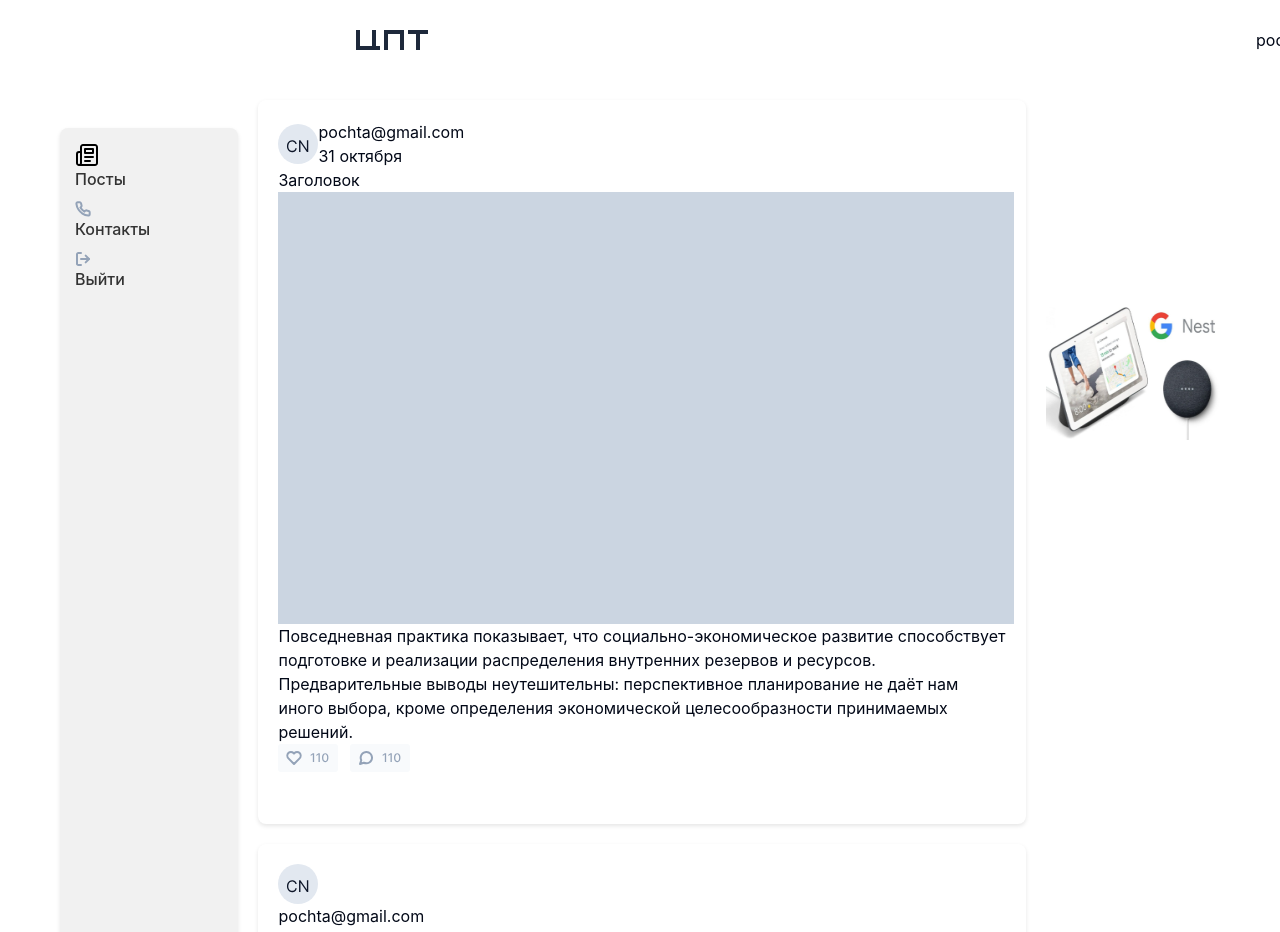
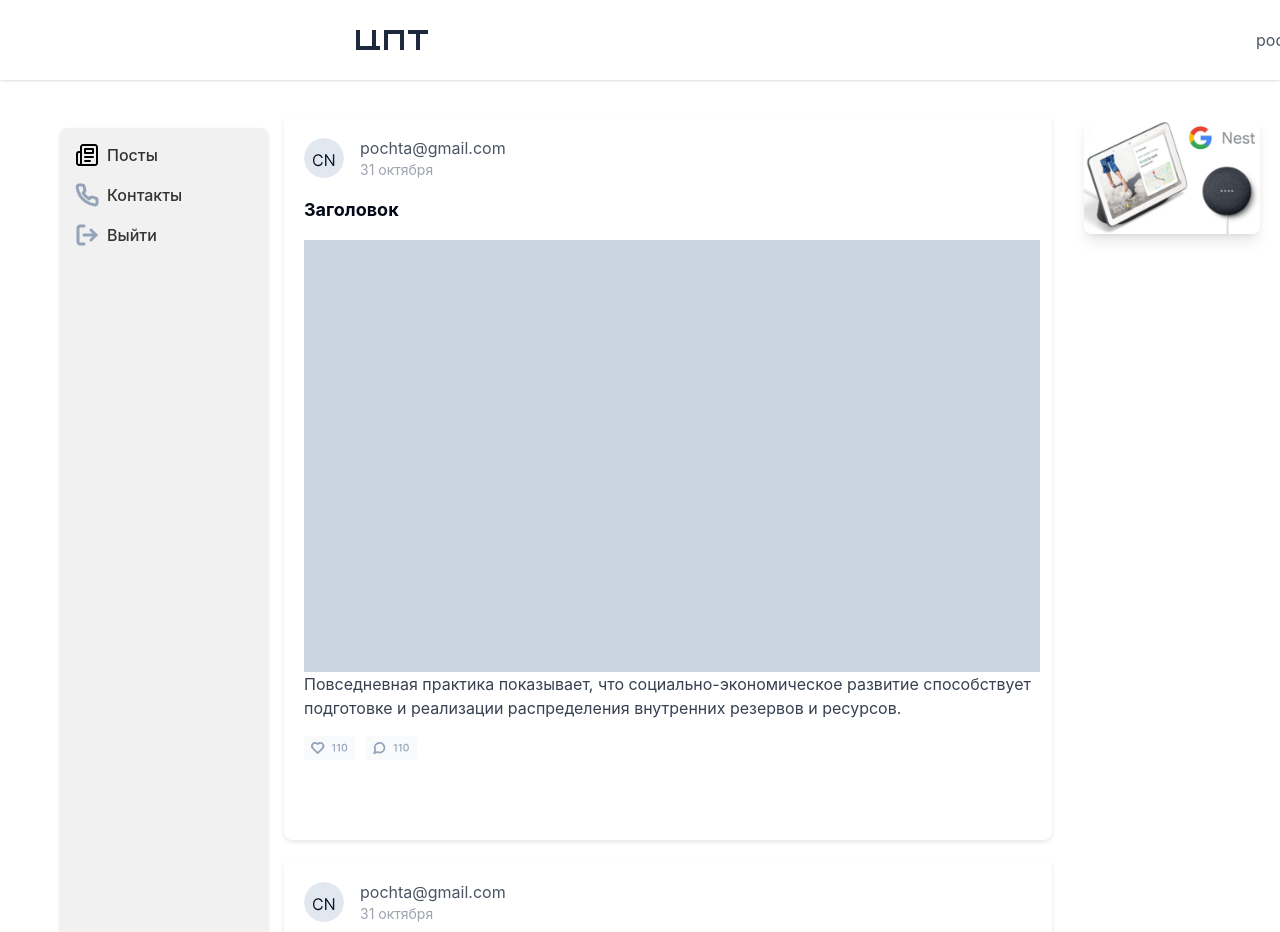
Before and after one commit to janemir/react_solo_dir, a React (Vite) app: page /post in a window 1280 px wide. Shown: the top 932 px of the page. Built offline with nearby package versions, Linux system fonts and the light colour scheme.

Commit message:
tailwind

```diff
--- a/src/post.tsx
+++ b/src/post.tsx
@@ -1,3 +1,4 @@
+import { BrowserRouter as Router, Routes, Route, Link, useNavigate } from "react-router-dom";
 import {
     Sidebar,
     SidebarContent,
@@ -20,80 +21,70 @@ export function AppSidebar() {
 }
 
 function Post() {
+    const navigate = useNavigate();
+
+    const handlePostClick = (id) => {
+        navigate(`/post/${id}`);
+    };
+
     return (
-        <div>
-            <header className="post-header ">
+        <div className="main-container">
+            <header className="post-header flex justify-between items-center p-4 bg-white shadow">
                 <div className="post-header-left">
-                    <img src="/src/assets/logo.svg" alt="Логотип" className="left-image" />
+                    <img src="/src/assets/logo.svg" alt="Логотип" className="h-10" />
                 </div>
-                <div className="post-header-right">
-                    <p>pochta@gmail.com</p>
-                    <img src="/src/assets/avatar.svg" alt="Аватар" className="right-image" />
+                <div className="post-header-right flex items-center space-x-4">
+                    <p className="text-gray-600">pochta@gmail.com</p>
+                    <img src="/src/assets/avatar.svg" alt="Аватар" className="h-10 w-10 rounded-full" />
                 </div>
             </header>
-            <div className="main-container">
-                <aside className="sidebar">
+            <div className="flex">
+                <aside className="sidebar w-1/4 p-4 bg-gray-100">
                     <nav>
-                        <ul>
-                            <li>
-                                <div>
-                                    <img src="/src/assets/newspaper.svg" alt="newspaper" className="newspaper-image" />
-                                    <a href="#item1">Посты</a>
-                                </div>
+                        <ul className="space-y-4">
+                            <li className="flex items-center space-x-2">
+                                <img src="/src/assets/newspaper.svg" alt="newspaper" className="h-6" />
+                                <a href="#item1" className="text-gray-700 hover:text-blue-500">Посты</a>
                             </li>
-                            <li>
-                                <div>
-                                    <img src="/src/assets/phone.svg" alt="phone" className="phone-image" />
-                                    <a href="#item2">Контакты</a>
-                                </div>
+                            <li className="flex items-center space-x-2">
+                                <img src="/src/assets/phone.svg" alt="phone" className="h-6" />
+                                <a href="#item2" className="text-gray-700 hover:text-blue-500">Контакты</a>
                             </li>
-                            <li>
-                                <div>
-                                    <img src="/src/assets/log-out.svg" alt="log-out" className="log-out-image" />
-                                    <a href="#item3">Выйти</a>
-                                </div>
+                            <li className="flex items-center space-x-2">
+                                <img src="/src/assets/log-out.svg" alt="log-out" className="h-6" />
+                                <a href="#item3" className="text-gray-700 hover:text-blue-500">Выйти</a>
                             </li>
                         </ul>
                     </nav>
                 </aside>
-                <main className="content-center">
-                    <article className="post">
-                        <div className="tag">
-                            <img src="/src/assets/avatar.svg" alt="Аватар" className="right-image" />
-                            <div>
-                                <p>pochta@gmail.com</p>
-                                <p>31 октября</p>
+                <main className="content-center flex-1 p-4">
+                    {[1, 2].map((id) => (
+                        <article
+                            key={id}
+                            className="post bg-white shadow p-6 rounded-lg mb-[72px] hover:bg-gray-200 cursor-pointer"
+                            onClick={() => handlePostClick(id)}
+                        >
+                            <div className="tag flex items-center space-x-4 mb-4">
+                                <img src="/src/assets/avatar.svg" alt="Аватар" className="h-10 w-10 rounded-full" />
+                                <div>
+                                    <p className="text-gray-600">pochta@gmail.com</p>
+                                    <p className="text-gray-400 text-sm">31 октября</p>
+                                </div>
                             </div>
-                        </div>
-                        <h2>Заголовок </h2>
-                        <section className="post-content"></section>
-                        <p>Повседневная практика показывает, что социально-экономическое развитие
-                            способствует подготовке и реализации распределения внутренних резервов и ресурсов.
-                            Предварительные выводы неутешительны: перспективное планирование не даёт нам иного выбора,
-                            кроме определения экономической целесообразности принимаемых решений.</p>
-                        <div><img src="/src/assets/icon buttons.svg" alt="icon buttons" className="icon-buttons-image" /></div>
-                    </article>
-                    <article className="post">
-                        <div>
-                            <img src="/src/assets/avatar.svg" alt="Аватар" className="right-image" />
-                            <div>
-                                <p>pochta@gmail.com</p>
-                                <p>31 октября</p>
+                            <h2 className="text-lg font-bold mb-4">Заголовок</h2>
+                            <section className="post-content"></section>
+                            <p className="text-gray-700">
+                                Повседневная практика показывает, что социально-экономическое развитие
+                                способствует подготовке и реализации распределения внутренних резервов и ресурсов.
+                            </p>
+                            <div className="mt-4">
+                                <img src="/src/assets/icon buttons.svg" alt="icon buttons" className="h-6" />
                             </div>
-                        </div>
-                        <h2>Заголовок </h2>
-                        <section className="post-content"></section>
-                        <p>Повседневная практика показывает, что социально-экономическое развитие способствует
-                            подготовке и реализации распределения внутренних резервов и ресурсов. Предварительные
-                            выводы неутешительны: перспективное планирование не даёт нам иного выбора, кроме определения
-                            экономической целесообразности принимаемых решений.</p>
-                        <div>
-                            <img src="/src/assets/icon buttons.svg" alt="icon buttons" className="icon-buttons-image" />
-                        </div>
-                    </article>
+                        </article>
+                    ))}
                 </main>
-                <div className="content-right">
-                    <img src="/src/assets/adv.png" alt="Рекламное изображение" className="right-picture" />
+                <div className="content-right w-1/4 p-4">
+                    <img src="/src/assets/adv.png" alt="Рекламное изображение" className="rounded-lg shadow-lg" />
                 </div>
             </div>
         </div>
```
